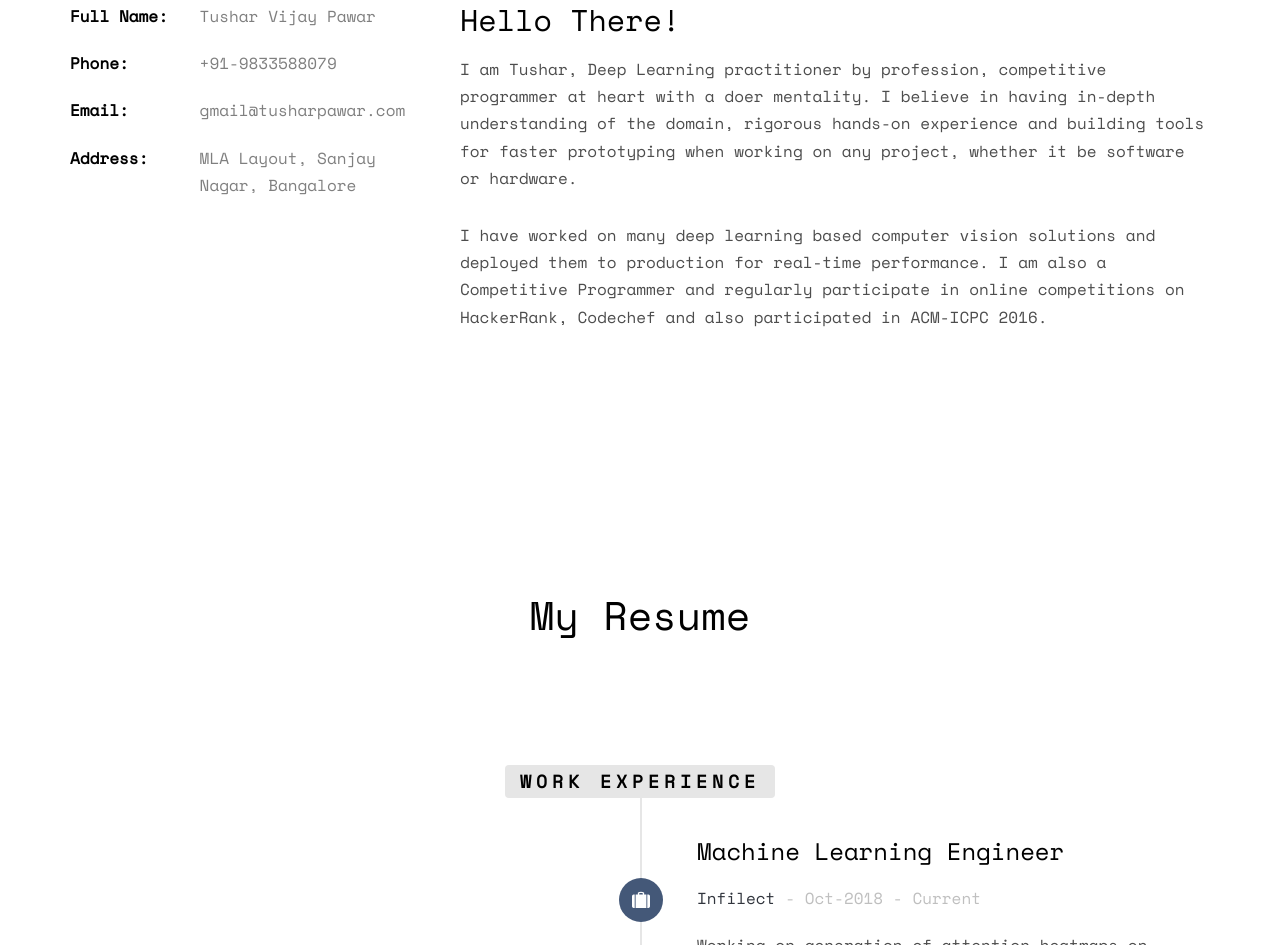
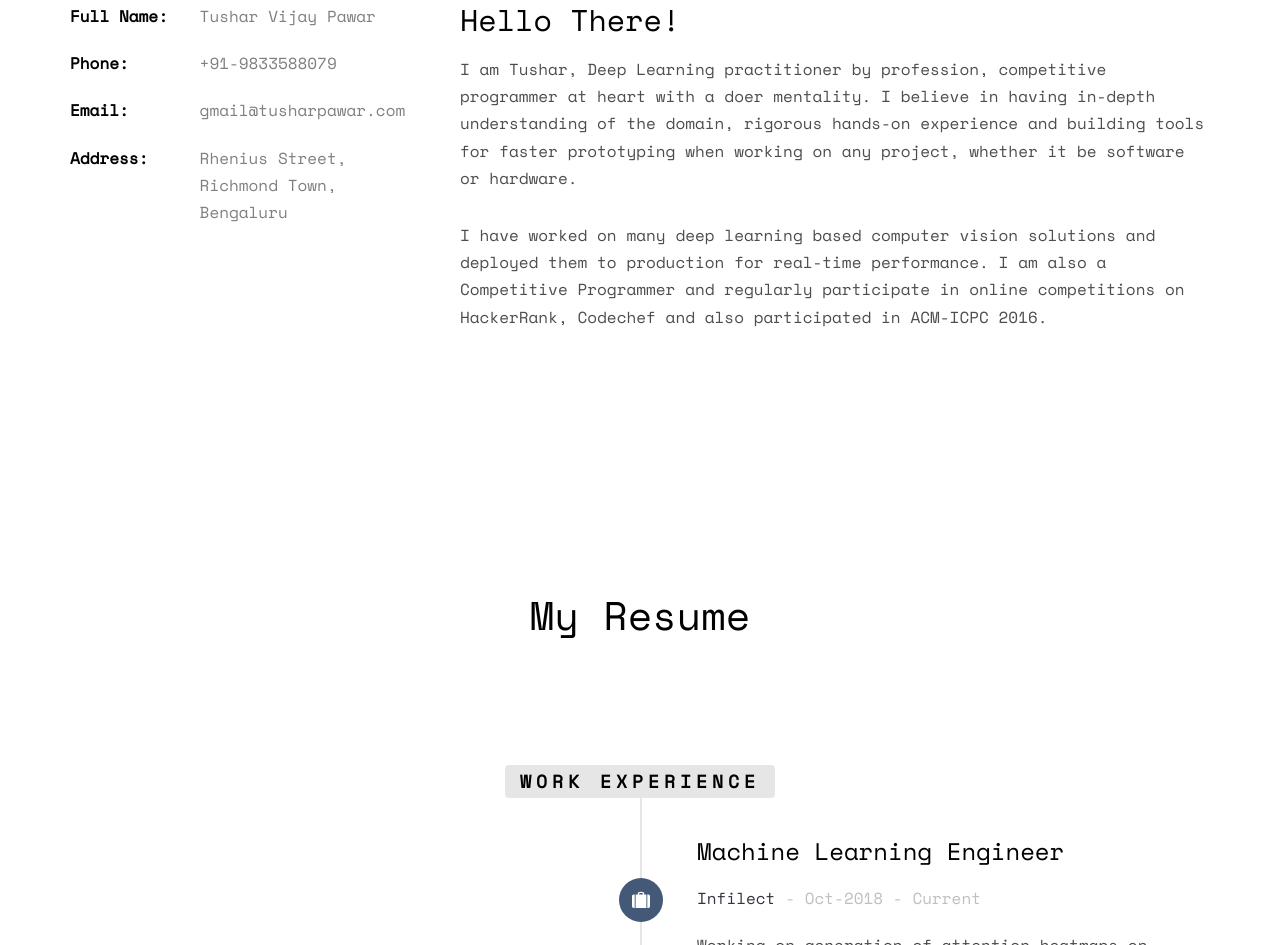
Before and after one commit to Backalla/site, a website: page public/index.html in a window 1280 px wide. Shown: the part 1069-2014 px from the top of the page. Drawn offline with nearby package versions, Linux system fonts and the light colour scheme; some packages are replaced by stand-ins of ours; no server answers; a script that the page names is missing; files whose address does not match are found by name.

Commit message:
Updated address

```diff
--- a/public/index.html
+++ b/public/index.html
@@ -118,7 +118,7 @@
 						<li><span class="first-block">Full Name:</span><span class="second-block">Tushar Vijay Pawar</span></li>
 						<li><span class="first-block">Phone:</span><span class="second-block">+91-9833588079</span></li>
 						<li><span class="first-block">Email:</span><span class="second-block">gmail@tusharpawar.com</span></li>
-						<li><span class="first-block">Address:</span><span class="second-block">MLA Layout, Sanjay Nagar, Bangalore</span></li>
+						<li><span class="first-block">Address:</span><span class="second-block">Rhenius Street, Richmond Town, Bengaluru</span></li>
 					</ul>
 				</div>
 				<div class="col-md-8">
```
